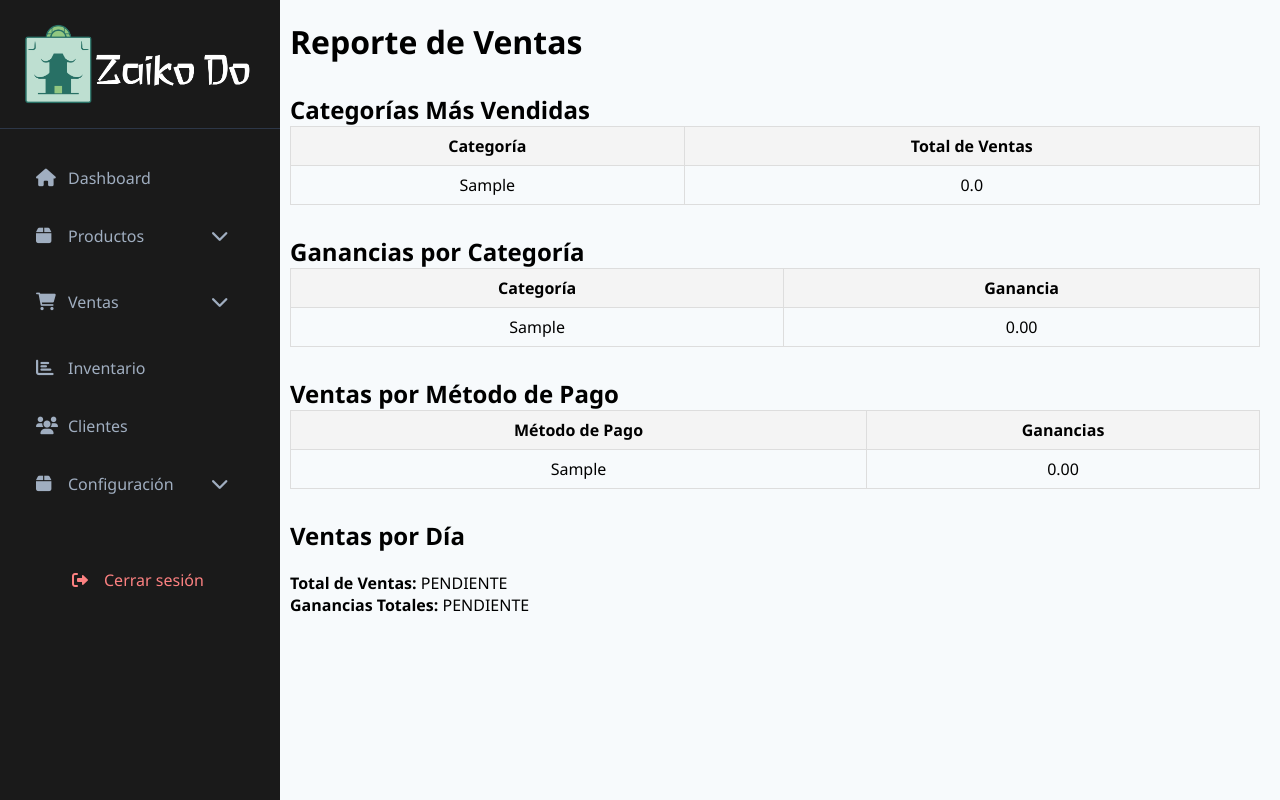
After one commit to johnrua17/Zaiko-Do, a Flask app: page /ventas/reporte in a window 1280 px wide. The commit adds this page. Run offline with Flask 3, Linux system fonts and the light colour scheme; the visitor is signed in with stand-in values (Sample User, id 1); tables that the repository leaves empty or names only in its code hold one stand-in row (values such as "Sample post"); data that the repository does not hold is empty; some libraries are stand-ins or nearby versions.

Commit message:
reporte ventas
reporte ventas en proceso

```diff
--- a/app/routes.py
+++ b/app/routes.py
@@ -832,6 +832,63 @@ def registrar_historial_plan(idusuario, nombre_plan, transaction_amount_in_cents
     finally:
         cur.close()
 
+@routes_blueprint.route('/ventas/reporte', methods=["GET"])
+def reporte_ventas():
+    # Verificar si el usuario está autenticado
+    if not session.get('idusuario'):
+        return redirect(url_for('auth.login'))
+
+    id_usuario_actual = session.get('idusuario')
+    print(f"el id del usuario es {id_usuario_actual}")
+
+    try:
+        cur = mysql.connection.cursor()
+
+        query_categorias_vendidas = """
+        SELECT
+            dv.categoria,
+            SUM(dv.valor * dv.cantidad) AS total_ventas
+        FROM detalleventas dv
+        JOIN ventas v ON dv.idventa = v.idventas
+        WHERE dv.idusuario = %s
+        GROUP BY dv.categoria;
+        """
+        cur.execute(query_categorias_vendidas, (id_usuario_actual,))
+        categorias_vendidas = cur.fetchall()
+
+        query_ganancias_categoria = """
+        SELECT
+            dv.categoria,
+            SUM((CAST(dv.valor AS DECIMAL(10,2)) - CAST(dv.costo AS DECIMAL(10,2))) * CAST(dv.cantidad AS UNSIGNED)) AS ganancia
+        FROM detalleventas dv
+        JOIN ventas v ON dv.idventa = v.idventas
+        WHERE dv.idusuario = %s
+        GROUP BY dv.categoria;
+        """
+        cur.execute(query_ganancias_categoria, (id_usuario_actual,))
+        ganancias_categoria = cur.fetchall()
+
+
+        query_ventas_metodo_pago = """
+        SELECT
+            v.metodo_pago,
+            COALESCE(SUM((CAST(dv.valor AS DECIMAL(10,2)) - CAST(dv.costo AS DECIMAL(10,2))) * CAST(dv.cantidad AS UNSIGNED)), 0) AS ganancia
+        FROM ventas v
+        LEFT JOIN detalleventas dv ON v.idventas = dv.idventa
+        WHERE v.idusuario = %s
+        GROUP BY v.metodo_pago;
+        """
+        cur.execute(query_ventas_metodo_pago, (id_usuario_actual,))
+        ventas_metodo_pago = cur.fetchall()
+
+        cur.close()
+
+        # Renderizar la plantilla con las ventas
+        return render_template('reporte_ventas.html', categorias_vendidas=categorias_vendidas, ganancias_categoria=ganancias_categoria, ventas_metodo_pago=ventas_metodo_pago )
+    except Exception as e:
+        print(f"Error al obtener las ventas: {e}")
+        return render_template('reporte_ventas.html', error_message="Error al cargar las ventas.")
+
 @routes_blueprint.route('/ventas/registrar', methods=["POST"])
 def registrar_venta():
     # Verificar si el usuario está autenticado
--- /dev/null
+++ b/templates/reporte_ventas.html
@@ -0,0 +1,139 @@
+<!DOCTYPE html>
+<html lang="en">
+<head>
+    <meta charset="UTF-8">
+    <meta name="viewport" content="width=device-width, initial-scale=1.0">
+    <link rel="stylesheet" href="/static/styles.css">
+    <title>Document</title>
+    <style>
+        /* Estilos generales */
+        body {
+            font-family: Arial, sans-serif;
+            margin: 0;
+            padding: 0;
+        }
+
+        /* Contenido principal */
+        .main-content {
+            margin-left: 270px; /* Margen igual al ancho del sidebar + espacio */
+            padding: 20px;
+            box-sizing: border-box;
+        }
+
+        /* Tablas */
+        h2 {
+            margin-top: 30px;
+        }
+
+        table {
+            width: 100%;
+            border-collapse: collapse;
+            margin-bottom: 20px;
+        }
+
+        th, td {
+            border: 1px solid #ddd;
+            padding: 8px;
+            text-align: center;
+        }
+
+        th {
+            background-color: #f4f4f4;
+        }
+
+        .ventas-dia {
+            margin-top: 20px;
+        }
+    </style>
+</head>
+<body>
+    <!-- Sidebar -->
+    {% include 'sidebar.html' %}
+    <!-- Contenido Principal -->
+    <div class="main-content">
+        <h1>Reporte de Ventas</h1>
+
+        <!-- Tabla de Categorías Más Vendidas -->
+        <h2>Categorías Más Vendidas</h2>
+        <table id="categoriasVendidas">
+            <thead>
+                <tr>
+                    <th>Categoría</th>
+                    <th>Total de Ventas</th>
+                </tr>
+            </thead>
+            <tbody>
+                {% if categorias_vendidas %}
+                    {% for categoria in categorias_vendidas|sort(attribute='total_ventas', reverse=True) %}
+                        <tr>
+                            <td>{{ categoria.categoria }}</td>
+                            <td>{{ categoria.total_ventas }}</td>
+                        </tr>
+                    {% endfor %}
+                {% else %}
+                    <tr>
+                        <td colspan="2">No hay datos disponibles</td>
+                    </tr>
+                {% endif %}
+            </tbody>
+        </table>
+
+        <!-- Tabla de Ganancias por Categoría -->
+        <h2>Ganancias por Categoría</h2>
+        <table id="gananciasCategoria">
+            <thead>
+                <tr>
+                    <th>Categoría</th>
+                    <th>Ganancia</th>
+                </tr>
+            </thead>
+            <tbody>
+                {% if ganancias_categoria %}
+                    {% for ganancia in ganancias_categoria %}
+                        <tr>
+                            <td>{{ ganancia.categoria }}</td>
+                            <td>{{ ganancia.ganancia }}</td>
+                        </tr>
+                    {% endfor %}
+                {% else %}
+                    <tr>
+                        <td colspan="2">No hay datos disponibles</td>
+                    </tr>
+                {% endif %}
+            </tbody>
+        </table>
+
+        <!-- Tabla de Ventas por Método de Pago -->
+        <h2>Ventas por Método de Pago</h2>
+        <table id="metodoPago">
+            <thead>
+                <tr>
+                    <th>Método de Pago</th>
+                    <th>Ganancias</th>
+                </tr>
+            </thead>
+            <tbody>
+                {% if ventas_metodo_pago %}
+                    {% for metodo in ventas_metodo_pago %}
+                        <tr>
+                            <td>{{ metodo.metodo_pago }}</td>
+                            <td>{{ metodo.ganancia }}</td>
+                        </tr>
+                    {% endfor %}
+                {% else %}
+                    <tr>
+                        <td colspan="2">No hay datos disponibles</td>
+                    </tr>
+                {% endif %}
+            </tbody>
+        </table>
+
+        <!-- Ventas por Día -->
+        <h2>Ventas por Día</h2>
+        <div class="ventas-dia">
+            <p><strong>Total de Ventas:</strong> <span id="totalVentas">PENDIENTE</span></p>
+            <p><strong>Ganancias Totales:</strong> <span id="gananciasTotales">PENDIENTE</span></p>
+        </div>
+    </div>
+</body>
+</html>
--- a/templates/sidebar.html
+++ b/templates/sidebar.html
@@ -33,6 +33,9 @@
             <div class="nav-item" onclick="location.href='/ventas/realizadas'">
                 <span>Ventas realizadas</span>
             </div>
+            <a href="{{ url_for('routes.reporte_ventas') }}" class="nav-item">
+                <span>Reporte ventas</span>
+            </a>
         </div>
         <a href="{{ url_for('routes.inventario') }}" class="nav-item">
             <i class="fas fa-chart-bar"></i> Inventario
```
Also changed, not shown: templates/admin.html (+8 -5 lines).
